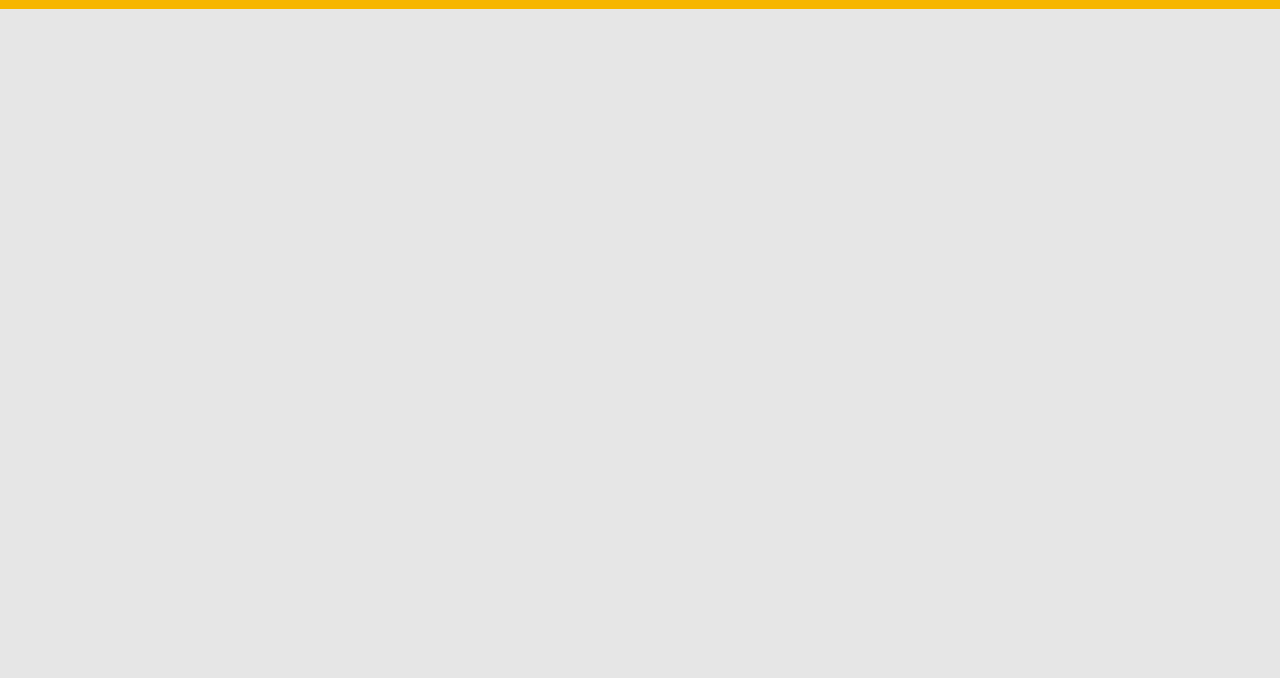
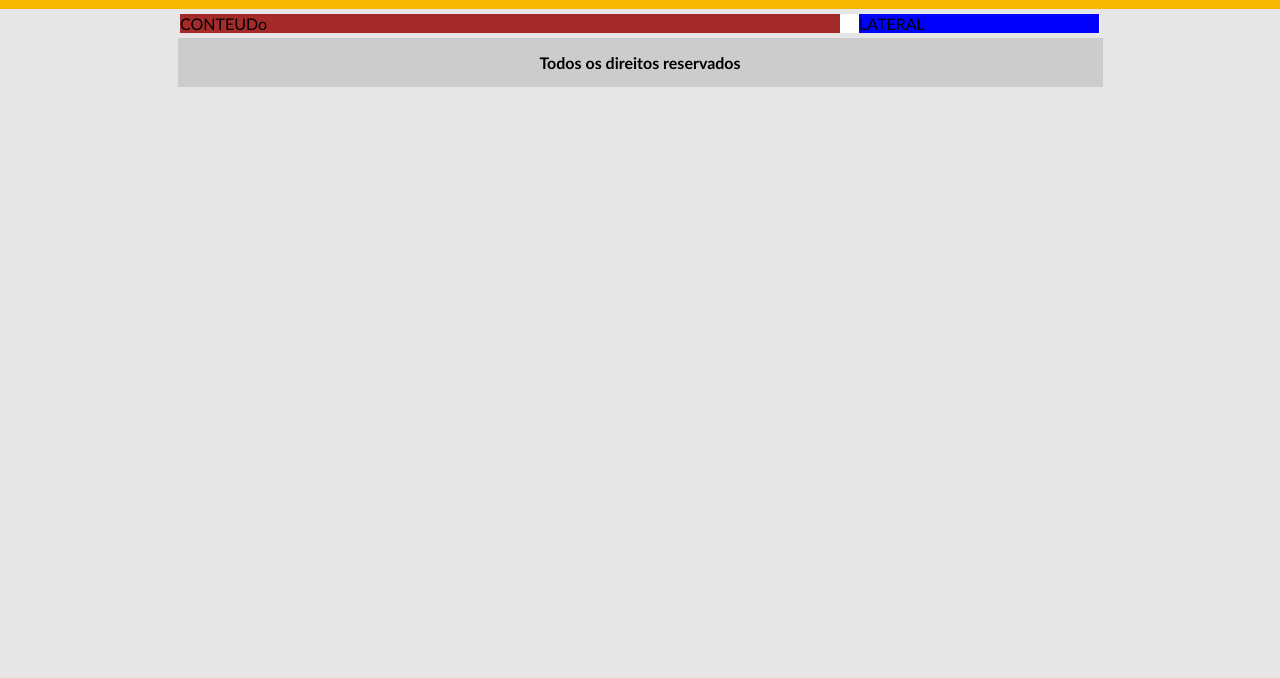
Before and after one commit to oVitorEmanuel/tecblog-project, a plain HTML site: page index.html in a window 1280 px wide. Shown: the part 122-800 px from the top of the page. Drawn offline with Linux system fonts and the light colour scheme.

Commit message:
Finish footer and start wrapper-content

```diff
--- /dev/null
+++ b/css/content.css
@@ -0,0 +1,18 @@
+.wrapper-content {
+    width: 920px;
+    background-color: white;
+    margin: 5px auto;
+}
+
+.content {
+    display: inline-block;
+    width: 660px;
+    margin-right: 15px;
+    background-color: brown;
+}
+
+.lateral {
+    display: inline-block;
+    width: 240px;
+    background-color: blue;
+}
--- /dev/null
+++ b/css/footer.css
@@ -0,0 +1,7 @@
+.main-footer {
+    width:895px;
+    margin: 0px auto;
+    padding: 15px;
+    text-align: center;
+    background-color: #CCC;
+}
--- a/index.html
+++ b/index.html
@@ -7,6 +7,8 @@
 
         <link rel = "stylesheet" href = "css/reset.css">
         <link rel = "stylesheet" href = "css/header.css">
+        <link rel = "stylesheet" href = "css/content.css">
+        <link rel = "stylesheet" href = "css/footer.css">
     </head>
 
     <body>
@@ -22,5 +24,18 @@
             </div>
         </div>
 
+        <div class = "wrapper-content">
+            <div class = "content">
+                CONTEUDo
+            </div>
+
+            <div class = "lateral">
+                LATERAL
+            </div>
+        </div>
+
+        <div class = "main-footer">
+            <p><strong>Todos os direitos reservados</strong></p>
+        </div>
     </body>
 </html>
```
